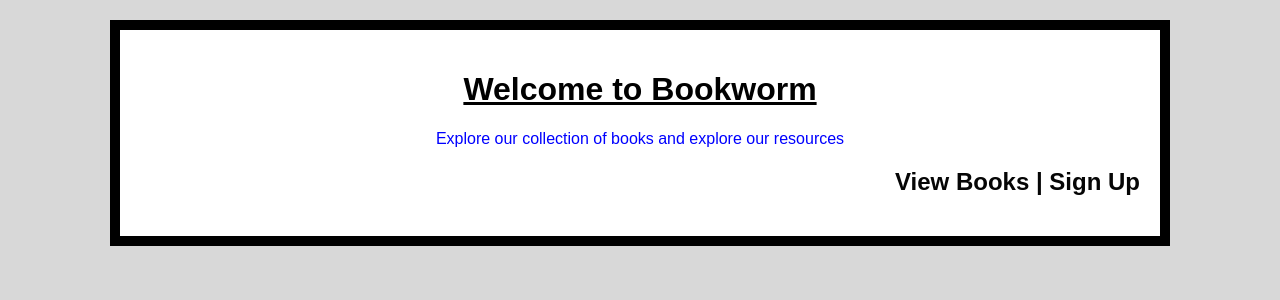
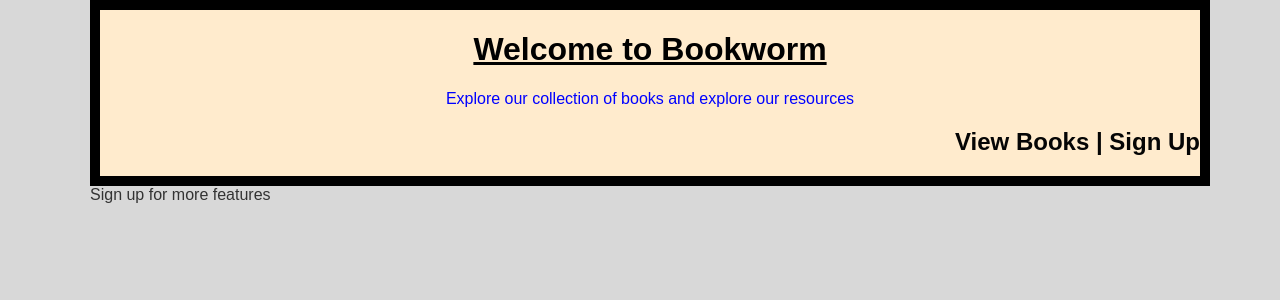
Before and after one commit to Craftyawesome/Bookworm-Library-Management, a Django app: page / in a window 1280 px wide. Shown: the top 300 px of the page. Run offline with Django 5.2, Linux system fonts and the light colour scheme.

Commit message:
Update home.html
background colors

```diff
--- a/libraryApp/templates/home.html
+++ b/libraryApp/templates/home.html
@@ -6,20 +6,23 @@
         background-color: #d8d8d8;
         color: #333;
         font-family: 'Arial', sans-serif;
-        padding: 20px;
-        margin: 0;
+        padding: 0;
+        margin: auto;
         box-sizing: border-box;
+        max-width: 1100px;
+        width:100%
+
 
     }
 
     header {
         color: black;
-        background-color: rgb(255, 255, 255);
+        background-color:blanchedalmond;
         margin: auto;
         border: 10px solid black;
-        padding: 20px;
         text-align: center;
-        max-width: 1000px;
+        /*max-width: 1000px;*/
+        max-width: 1100px;
         width:100%; /* keeps page scaled no matter page size*/
 
     }
@@ -65,6 +68,7 @@
 </header>
 <body>
 
+    <p1>Sign up for more features</p1>
 
 
 </body>
```
